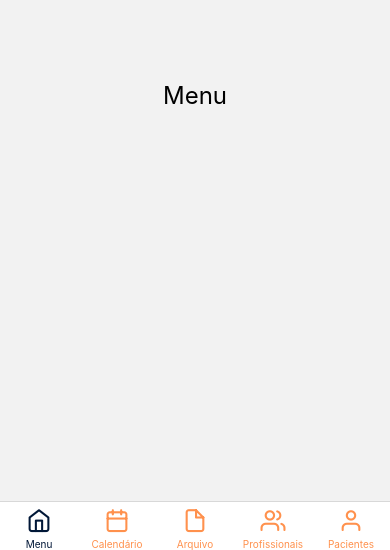
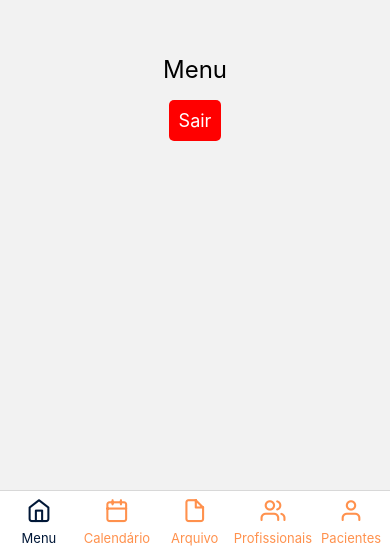
Before and after one commit to Thiagomuniz012/Expo-florescer, a React Native app: screen /MenuScreen in a window 390 px wide. Shown: the part 294-844 px from the top of the page. Built offline with nearby package versions, Linux system fonts and the light colour scheme.

Commit message:
Atualizando Tab

```diff
--- a/App.js
+++ b/App.js
@@ -1,5 +1,5 @@
 import React from 'react';
-import Navigation from './Navigation';
+import Navigation from './settings/Navigation';
 
 export default function App() {
   return (
--- a/MenuScreen.js
+++ /dev/null
@@ -1,25 +0,0 @@
-import React from 'react';
-import { View, Text, StyleSheet } from 'react-native';
-
-export function MenuScreen() {
-
-    return (
-      <View style={styles.container}>
-
-        <Text style={styles.title}>Menu</Text>
-      </View>
-    );
-}
-
-const styles = StyleSheet.create({
-  container: {
-    flex: 1,
-    justifyContent: 'center',
-    alignItems: 'center',
-    padding: 16,
-  },
-  title: {
-    fontSize: 24,
-    marginBottom: 16,
-  },
-});
--- a/LoginScreen.js
+++ b/pages/LoginScreen.js
@@ -1,6 +1,7 @@
 import React, { useState } from 'react';
 import { View, Text, TextInput, TouchableOpacity, StyleSheet, Image } from 'react-native';
 import { useNavigation } from '@react-navigation/native';
+import Logo from '../assets/icon.png'
 
 export default function LoginScreen() {
   const [email, setEmail] = useState('');
@@ -30,8 +31,8 @@ export default function LoginScreen() {
     <View style={styles.container}>
 
 <Image
-  style={{ width: 340, height: 180, marginBottom: 150, marginTop: -150 }}
-  source={{ uri: "https://i.imgur.com/zIjUXo1.png" }}
+  style={{ width: 340, height: 170, marginBottom: 150, marginTop: -150, marginLeft: 12 }}
+  source={ Logo }
 />
 
       <Text style={styles.label}>Email:</Text>
--- /dev/null
+++ b/pages/MenuScreen.js
@@ -0,0 +1,42 @@
+import React from 'react';
+import { View, Text, StyleSheet, TouchableOpacity } from 'react-native';
+import { useNavigation } from '@react-navigation/native';
+
+export function MenuScreen() {
+  const navigation = useNavigation();
+
+  const handleLogout = () => {
+    navigation.navigate('LoginScreen');
+  };
+
+  return (
+    <View style={styles.container}>
+      <Text style={styles.title}>Menu</Text>
+      <TouchableOpacity style={styles.logoutButton} onPress={handleLogout}>
+        <Text style={styles.buttonText}>Sair</Text>
+      </TouchableOpacity>
+    </View>
+  );
+}
+
+const styles = StyleSheet.create({
+  container: {
+    flex: 1,
+    justifyContent: 'center',
+    alignItems: 'center',
+    padding: 16,
+  },
+  title: {
+    fontSize: 24,
+    marginBottom: 16,
+  },
+  logoutButton: {
+    backgroundColor: 'red',
+    padding: 10,
+    borderRadius: 5,
+  },
+  buttonText: {
+    color: 'white',
+    fontSize: 18,
+  },
+});
--- a/PatientsScreen.js
+++ b/pages/PatientsScreen.js
@@ -4,7 +4,7 @@ import { View, Text, StyleSheet } from 'react-native';
 export function PatientsScreen() {
   return (
     <View style={styles.container}>
-      <Text style={styles.title}>pacientes</Text>
+      <Text style={styles.title}>Pacientes</Text>
     </View>
   );
 }
--- a/Navigation.js
+++ b/settings/Navigation.js
@@ -2,21 +2,25 @@ import * as React from 'react';
 import { NavigationContainer } from '@react-navigation/native';
 import { createStackNavigator } from '@react-navigation/stack';
 
-import LoginScreen from './LoginScreen.js';
+import LoginScreen from '../pages/LoginScreen.js';
 import MenuScreen from './TabMenu.js';
 
 const Stack = createStackNavigator();
 
 function Navigation() {
+  const [userLoggedIn, setUserLoggedIn] = React.useState(false);
+
+  const initialRouteName = userLoggedIn ? 'MenuScreen' : 'LoginScreen';
+
   return (
     <NavigationContainer>
-      <Stack.Navigator>
+      <Stack.Navigator initialRouteName={initialRouteName}>
         <Stack.Screen
           name="LoginScreen"
           component={LoginScreen}
           options={{ headerShown: false }}
         />
-        <Stack.Screen name="MenuScreen" component={MenuScreen} options={{ headerShown: false }}/>
+        <Stack.Screen name="MenuScreen" component={MenuScreen} options={{ headerShown: false }} />
       </Stack.Navigator>
     </NavigationContainer>
   );
--- a/TabMenu.js
+++ b/settings/TabMenu.js
@@ -2,20 +2,27 @@ import React from 'react';
 import { StyleSheet } from 'react-native';
 import { createBottomTabNavigator } from '@react-navigation/bottom-tabs';
 import Icon from 'react-native-vector-icons/Feather';
-import { FileScreen } from './FileScreen';
-import { ProfessionalScreen } from './ProfessionalScreen';
-import { MenuScreen } from './MenuScreen';
-import { CalendarScreen } from './CalendarScreen';
-import { PatientsScreen } from './PatientsScreen';
+import { FileScreen } from '../pages/FileScreen';
+import { ProfessionalScreen } from '../pages/ProfessionalScreen';
+import { MenuScreen } from '../pages/MenuScreen';
+import { CalendarScreen } from '../pages/CalendarScreen';
+import { PatientsScreen } from '../pages/PatientsScreen';
 
 const Tab = createBottomTabNavigator();
 
 export default function TabMenu() {
   return (
     <Tab.Navigator
-    tabBarOptions={{
-      activeTintColor: '#001737',
-      inactiveTintColor: '#FF914D'
+    screenOptions={{
+      tabBarStyle: {
+        height: 60,
+      },
+      tabBarActiveTintColor: '#001737',
+      tabBarInactiveTintColor: '#FF914D',
+      tabBarLabelStyle: {
+        fontSize: 13,
+        marginBottom: 4
+      },
     }}
     >
       <Tab.Screen
```
Also changed, not shown: pages/CalendarScreen.js (renamed from CalendarScreen.js), pages/FileScreen.js (renamed from FileScreen.js), pages/ProfessionalScreen.js (renamed from ProfessionalScreen.js).
